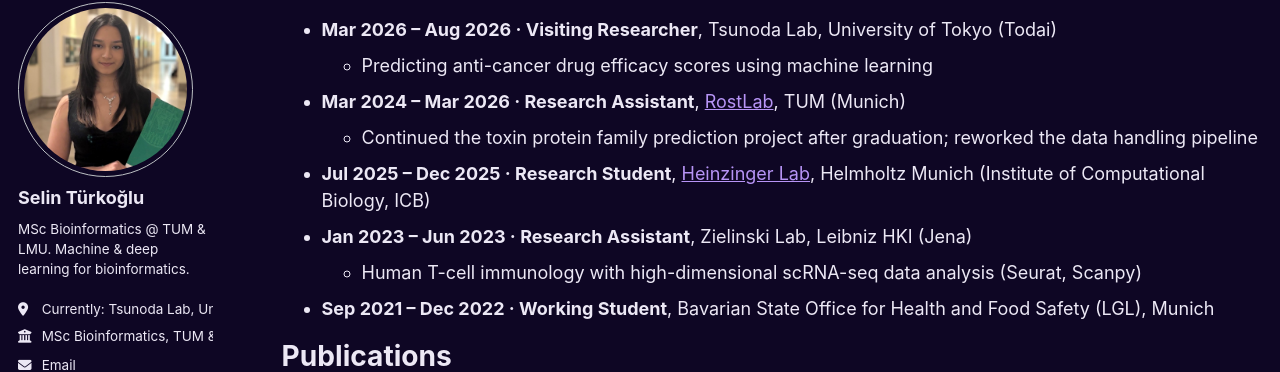
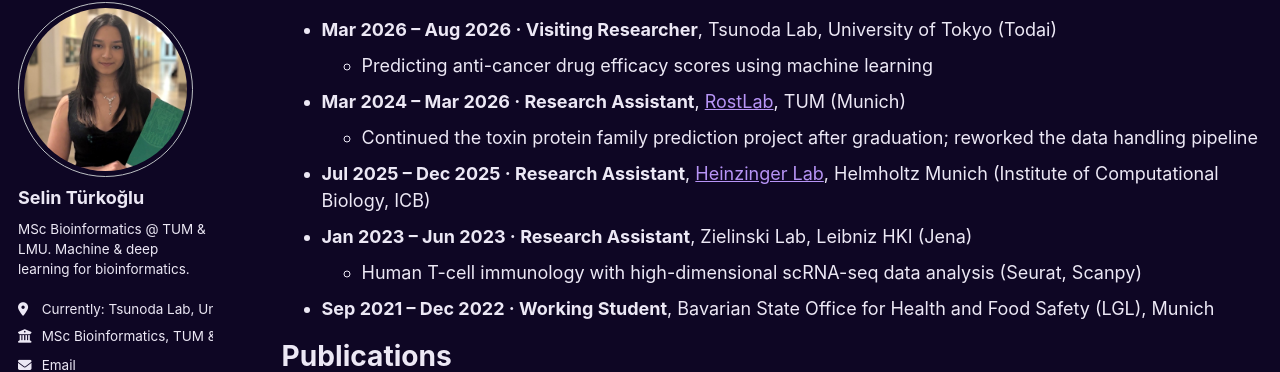
Before and after one commit to Sisistern123/Sisistern123.github.io, a Jekyll site: the page built from _pages/cv.md, in a window 1280 px wide and 900 px high, scrolled down 375 px. Shown: the part 97-469 px from the top of the window. Built offline with Jekyll 4.4.1, drawn with Linux system fonts in a browser that asks for light colours; some web fonts are replaced.

```diff
--- a/_pages/cv.md
+++ b/_pages/cv.md
@@ -26,7 +26,7 @@ Research experience
 * **Mar 2024 – Mar 2026 · Research Assistant**, [RostLab](https://www.cs.cit.tum.de/bio/home/), TUM (Munich)
   * Continued the toxin protein family prediction project after graduation;
     reworked the data handling pipeline
-* **Jul 2025 – Dec 2025 · Research Student**, [Heinzinger Lab](https://www.helmholtz-munich.de/icb/research-groups/heinzinger-lab), Helmholtz Munich (Institute of Computational Biology, ICB)
+* **Jul 2025 – Dec 2025 · Research Assistant**, [Heinzinger Lab](https://www.helmholtz-munich.de/icb/research-groups/heinzinger-lab), Helmholtz Munich (Institute of Computational Biology, ICB)
 * **Jan 2023 – Jun 2023 · Research Assistant**, Zielinski Lab, Leibniz HKI (Jena)
   * Human T-cell immunology with high-dimensional scRNA-seq data analysis (Seurat, Scanpy)
 * **Sep 2021 – Dec 2022 · Working Student**, Bavarian State Office for Health and
```
